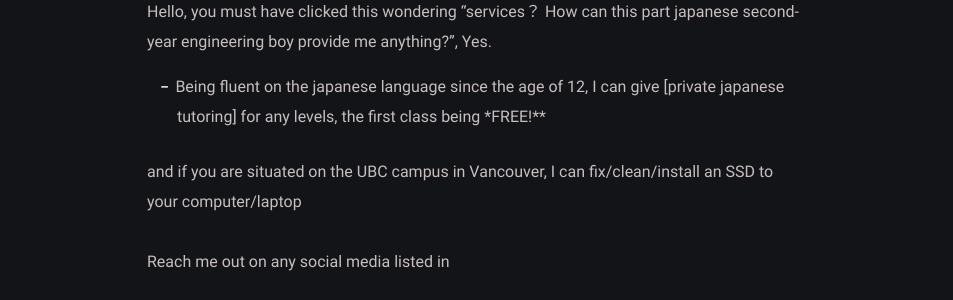
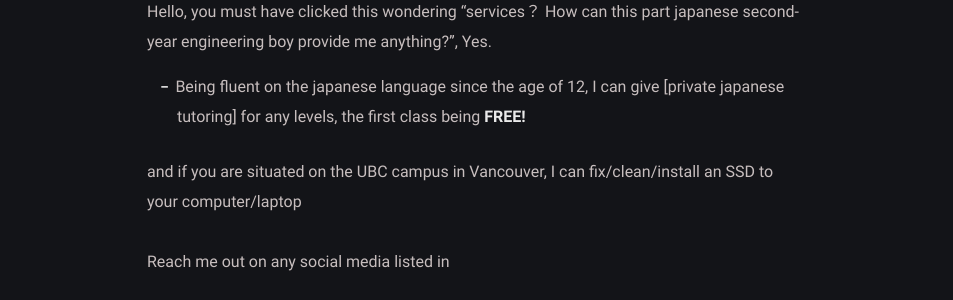
Before and after one commit to Pistachihen/pistachi.github.io, a Jekyll site: the page built from _posts/welcome-to-jekyll/2020-08-29-welcome-to-jekyll.md, in a window 1280 px wide. Shown: the part 356-656 px from the top of the page, without its empty margins (163-1116 px from the left). Built offline with Jekyll 4.4.1, drawn with Linux system fonts in a browser that asks for light colours.

```diff
--- a/_posts/welcome-to-jekyll/2020-08-29-welcome-to-jekyll.md
+++ b/_posts/welcome-to-jekyll/2020-08-29-welcome-to-jekyll.md
@@ -6,7 +6,7 @@ categories: services
 ---
 Hello, you must have clicked this wondering "services？ How can this part japanese second-year engineering boy provide me anything?", Yes.
 
-- Being fluent on the japanese language since the age of 12, I can give [private japanese tutoring] for any levels, the first class being *FREE!**
+- Being fluent on the japanese language since the age of 12, I can give [private japanese tutoring] for any levels, the first class being **FREE!**
 
 and if you are situated on the UBC campus in Vancouver, I can fix/clean/install an SSD to your computer/laptop
 
```
